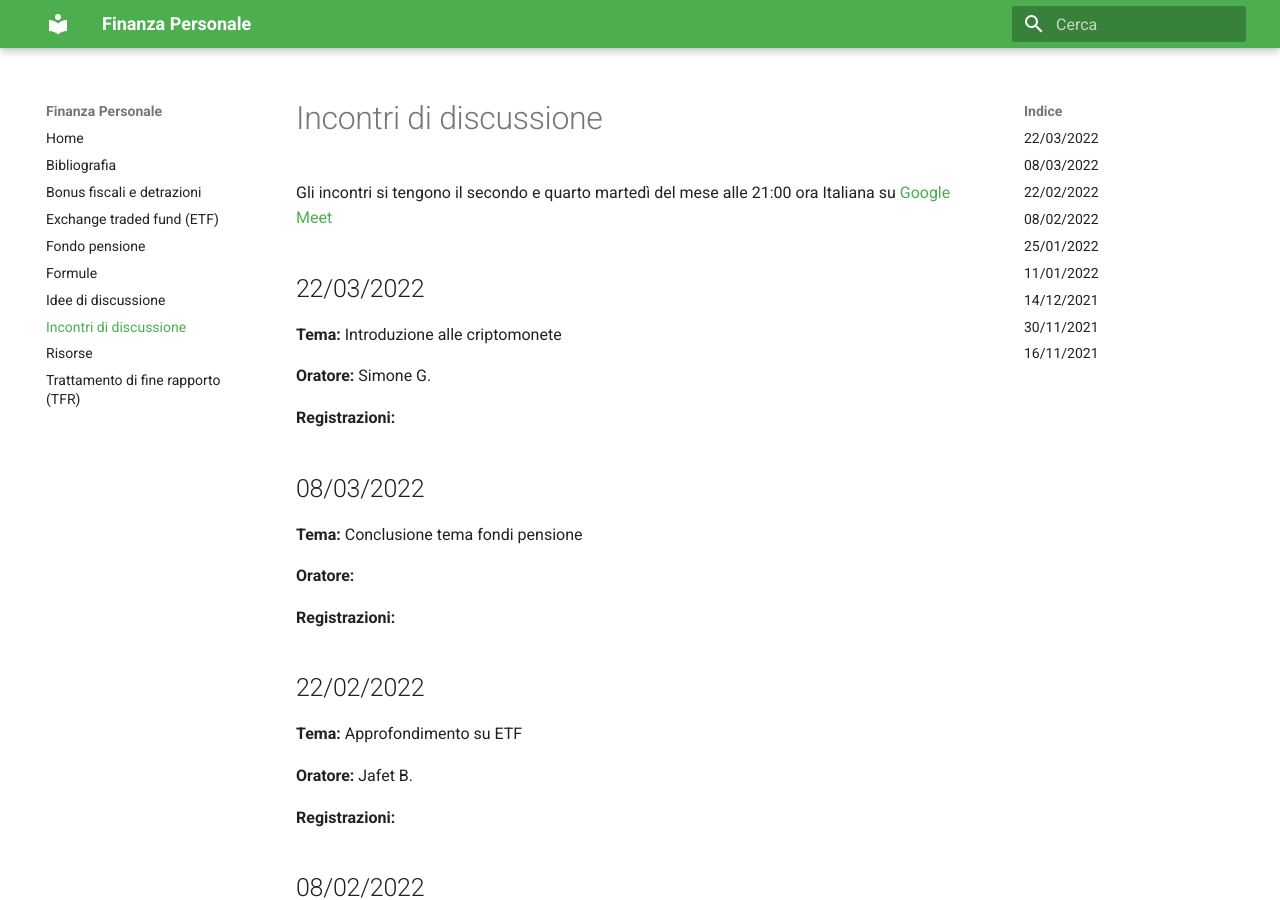
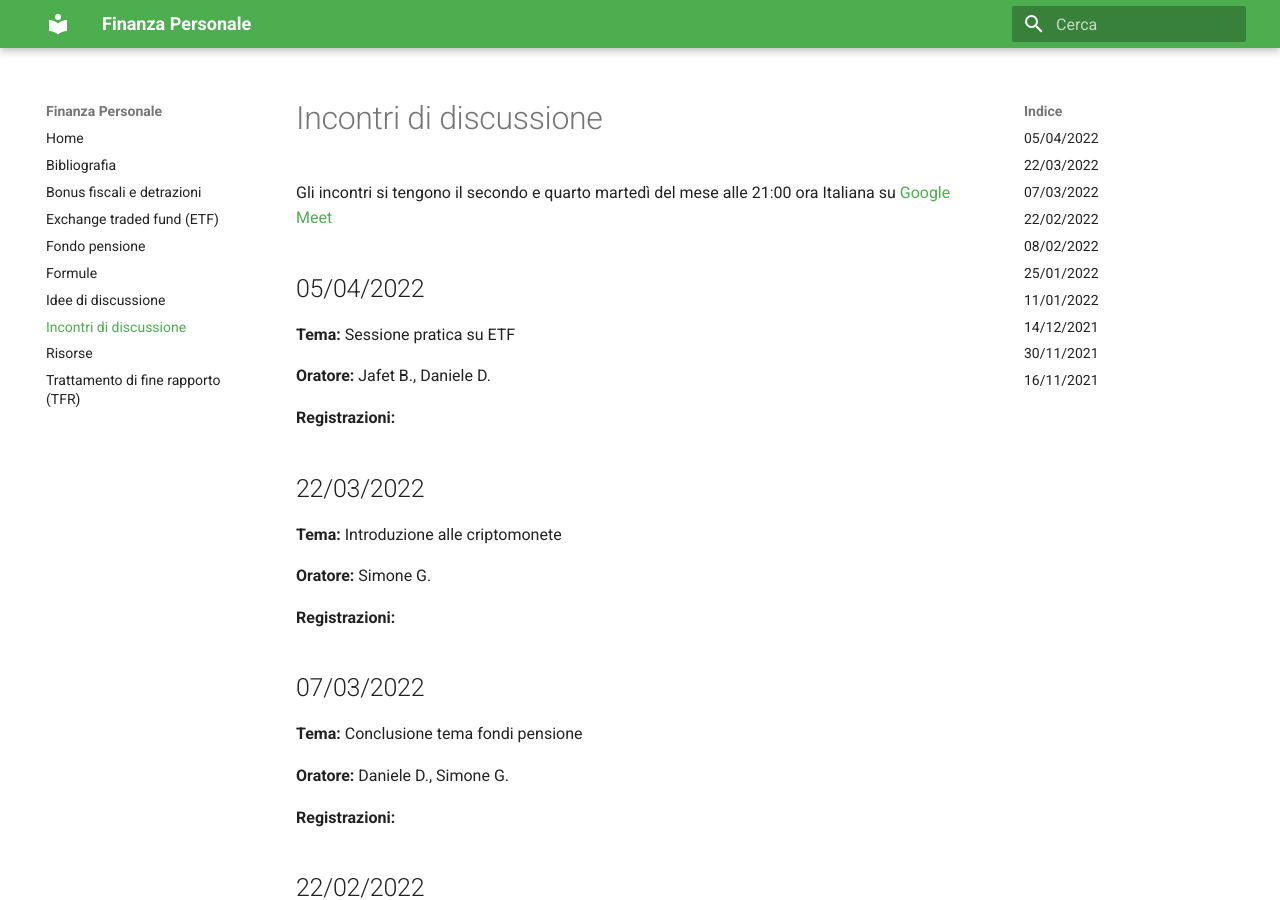
Before and after one commit to simgunz/wiki-finanza-personale, an MkDocs documentation site: the page built from docs/incontri.md, in a window 1280 px wide and 900 px high. Built offline with MkDocs 1.6.1 and Material for MkDocs 9.7.7, drawn with Linux system fonts in a browser that asks for light colours.

Commit message:
Aggiornata pagina incontri

```diff
--- a/docs/incontri.md
+++ b/docs/incontri.md
@@ -1,6 +1,14 @@
 # Incontri di discussione
 
 Gli incontri si tengono il secondo e quarto martedì del mese alle 21:00 ora Italiana su [Google Meet](https://meet.google.com/tkd-yavi-evb)
+
+## 05/04/2022
+
+**Tema:** Sessione pratica su ETF
+
+**Oratore:** Jafet B., Daniele D.
+
+**Registrazioni:**
 
 ## 22/03/2022
 
@@ -10,11 +18,11 @@ Gli incontri si tengono il secondo e quarto martedì del mese alle 21:00 ora Ita
 
 **Registrazioni:**
 
-## 08/03/2022
+## 07/03/2022
 
 **Tema:** Conclusione tema fondi pensione
 
-**Oratore:**
+**Oratore:** Daniele D., Simone G.
 
 **Registrazioni:**
 
```
